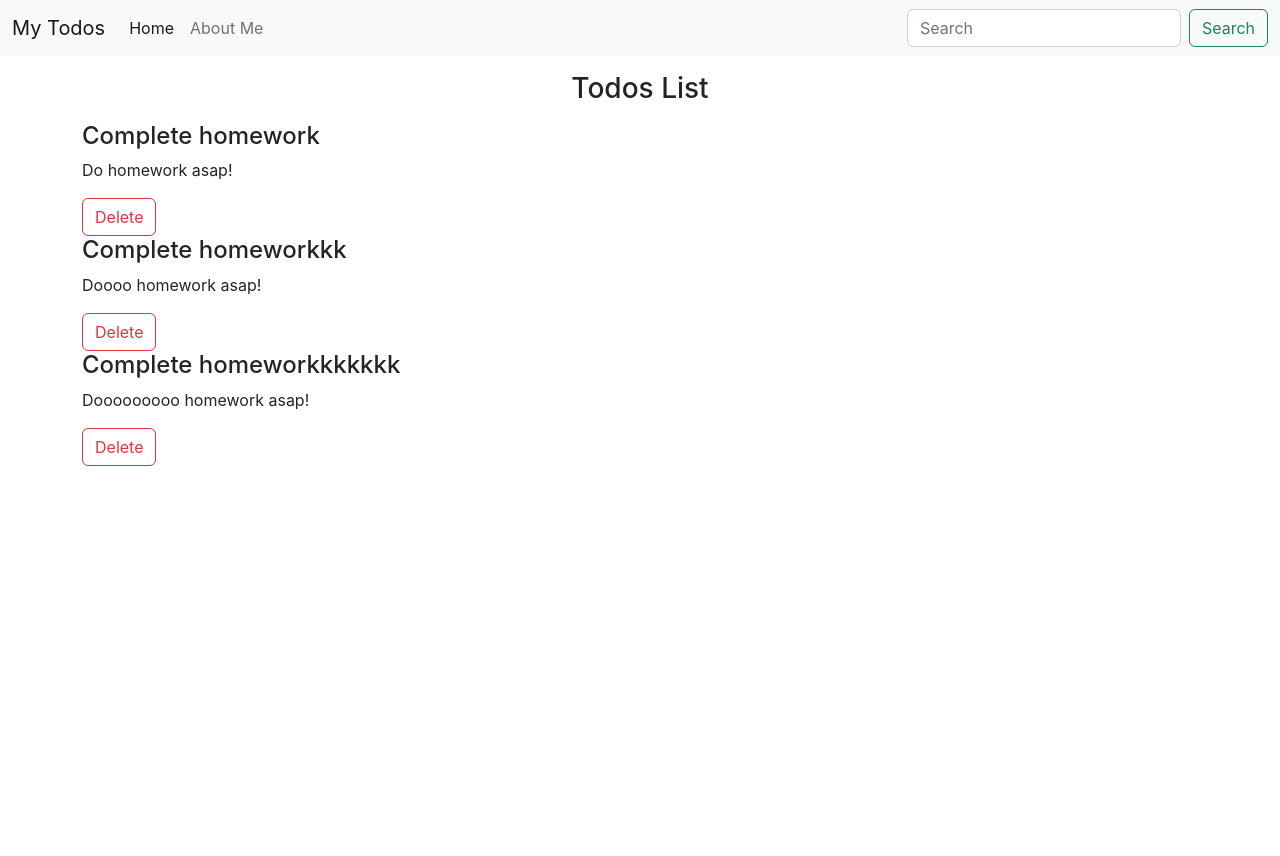
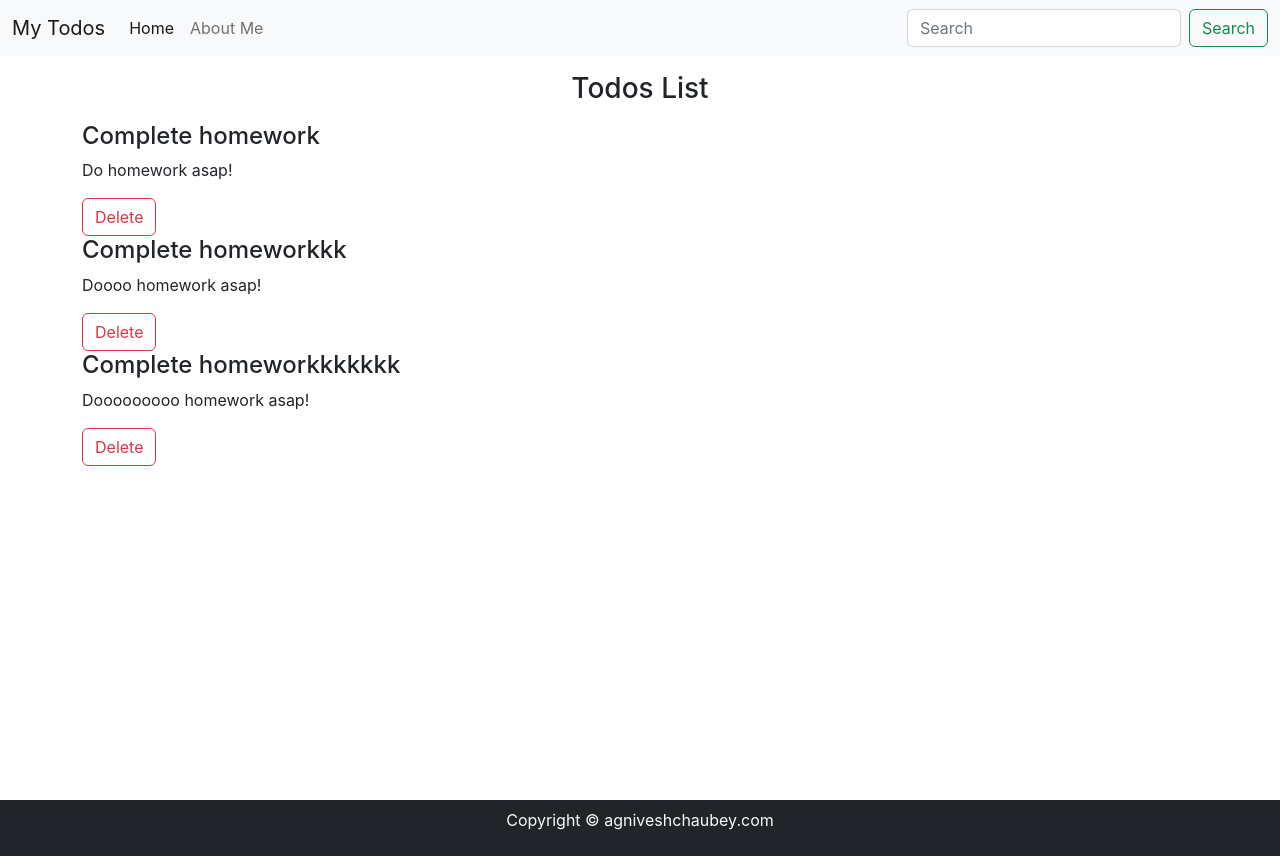
Before and after one commit to AgniveshChaubey/Todo-App, a React (Create React App) app: page / in a window 1280 px wide. Before the commit the page ends 800 px from the top, so only its background shows below. Built offline with nearby package versions, Linux system fonts and the light colour scheme.

Commit message:
footer added

```diff
--- a/src/App.js
+++ b/src/App.js
@@ -2,6 +2,7 @@
 import { NavBar } from './components/NavBar.js';
 import { Todos } from './components/Todos';
 import { useState } from 'react';
+import { Footer } from './components/Footer';
 
 function App() {
 
@@ -34,7 +35,7 @@
         <>
             <NavBar title={'My Todos'} />
             <Todos todos={todos} onDelete={onDelete} />
-
+            <Footer />
         </>
     );
 }
--- a/src/components/Footer.js
+++ b/src/components/Footer.js
@@ -0,0 +1,15 @@
+import React from 'react'
+
+export const Footer = () => {
+    let footerStyle = {
+        position: "absolute",
+        top: "100vh",
+        width: "100%",
+    }
+  return (
+    <footer className="bg-dark text-light py-2" style={footerStyle}>
+        <p className="text-center"> Copyright &copy; agniveshchaubey.com</p>
+    </footer>
+
+  )
+}
```
